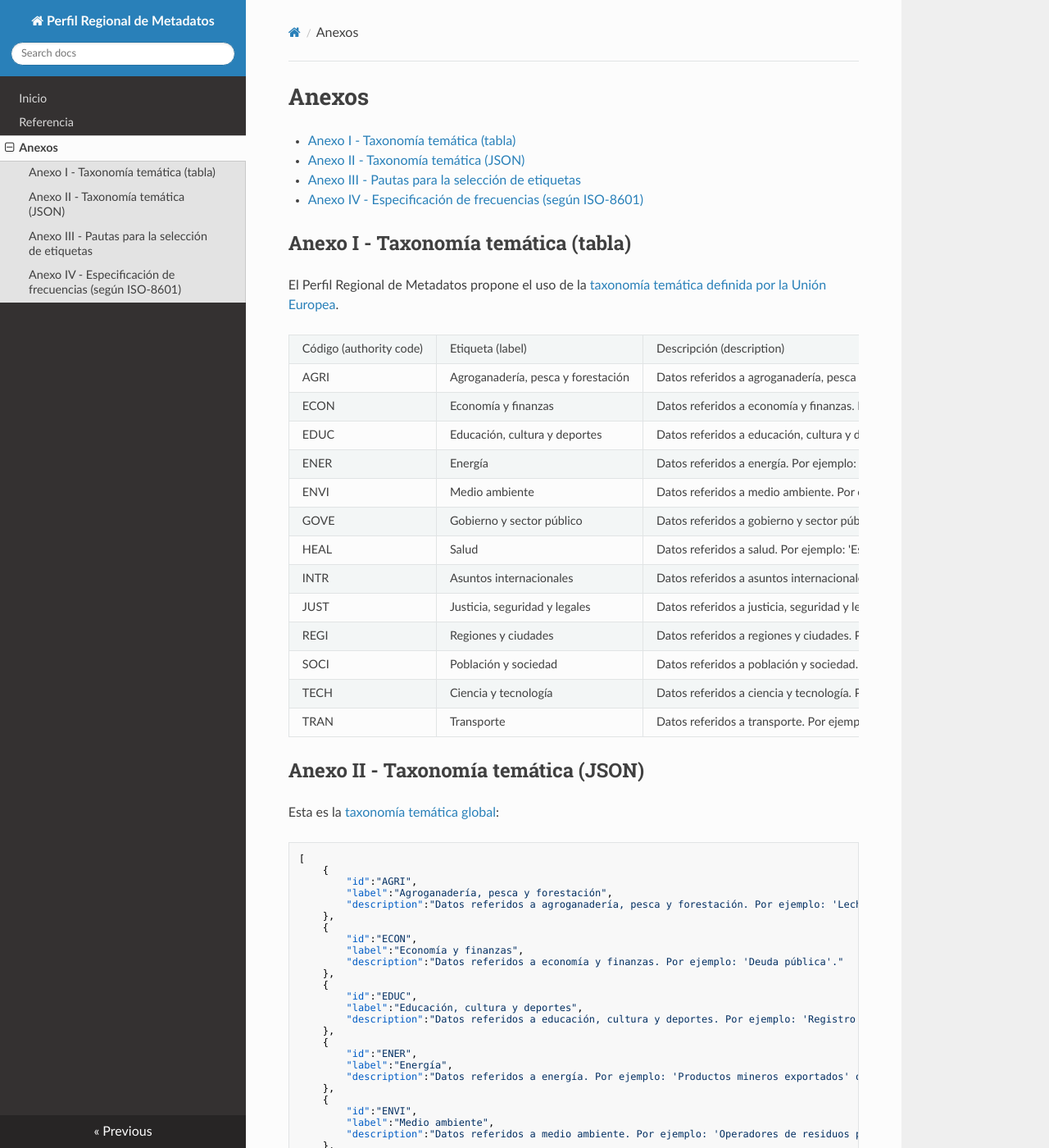
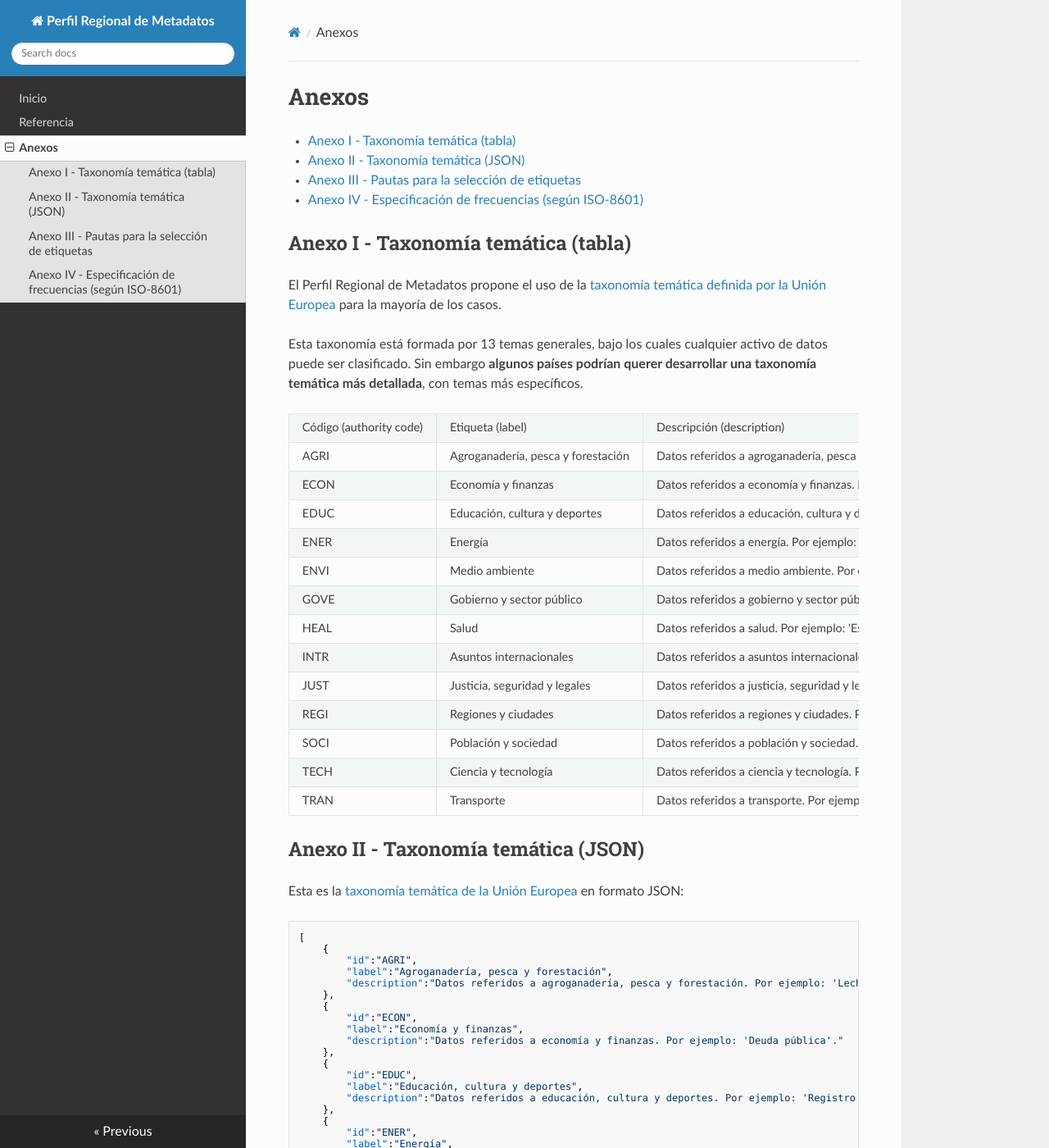
Before and after one commit to datosgobar/perfil-regional-metadatos, an MkDocs documentation site: the page built from docs/annex.md, in a window 1280 px wide and 1400 px high. Shown: the whole window at 82% size. Built offline with MkDocs 1.6.1, drawn with Linux system fonts in a browser that asks for light colours; nearby versions of some CDN libraries; old or Windows-style settings are respelled for this version of MkDocs.

Commit message:
Se agregan aclaraciones sobre la recomendación para la taxonomía temática.

````diff
--- a/docs/annex.md
+++ b/docs/annex.md
@@ -14,7 +14,9 @@ Anexos
 
 ## Anexo I - Taxonomía temática (tabla)
 
-El Perfil Regional de Metadatos propone el uso de la [taxonomía temática definida por la Unión Europea](http://publications.europa.eu/mdr/authority/data-theme/index.html).
+El Perfil Regional de Metadatos propone el uso de la [taxonomía temática definida por la Unión Europea](http://publications.europa.eu/mdr/authority/data-theme/index.html) para la mayoría de los casos.
+
+Esta taxonomía está formada por 13 temas generales, bajo los cuales cualquier activo de datos puede ser clasificado. Sin embargo **algunos países podrían querer desarrollar una taxonomía temática más detallada**, con temas más específicos.
 
 <table>
   <colgroup>
@@ -98,7 +100,7 @@ El Perfil Regional de Metadatos propone el uso de la [taxonomía temática defin
 
 ## Anexo II - Taxonomía temática (JSON)
 
-Esta es la [taxonomía temática global](https://raw.githubusercontent.com/datosgobar/perfil-regional-metadatos/master/standards/themeTaxonomy.json):
+Esta es la [taxonomía temática de la Unión Europea](https://raw.githubusercontent.com/datosgobar/perfil-regional-metadatos/master/standards/themeTaxonomy.json) en formato JSON:
 
 ```json
 [
````
